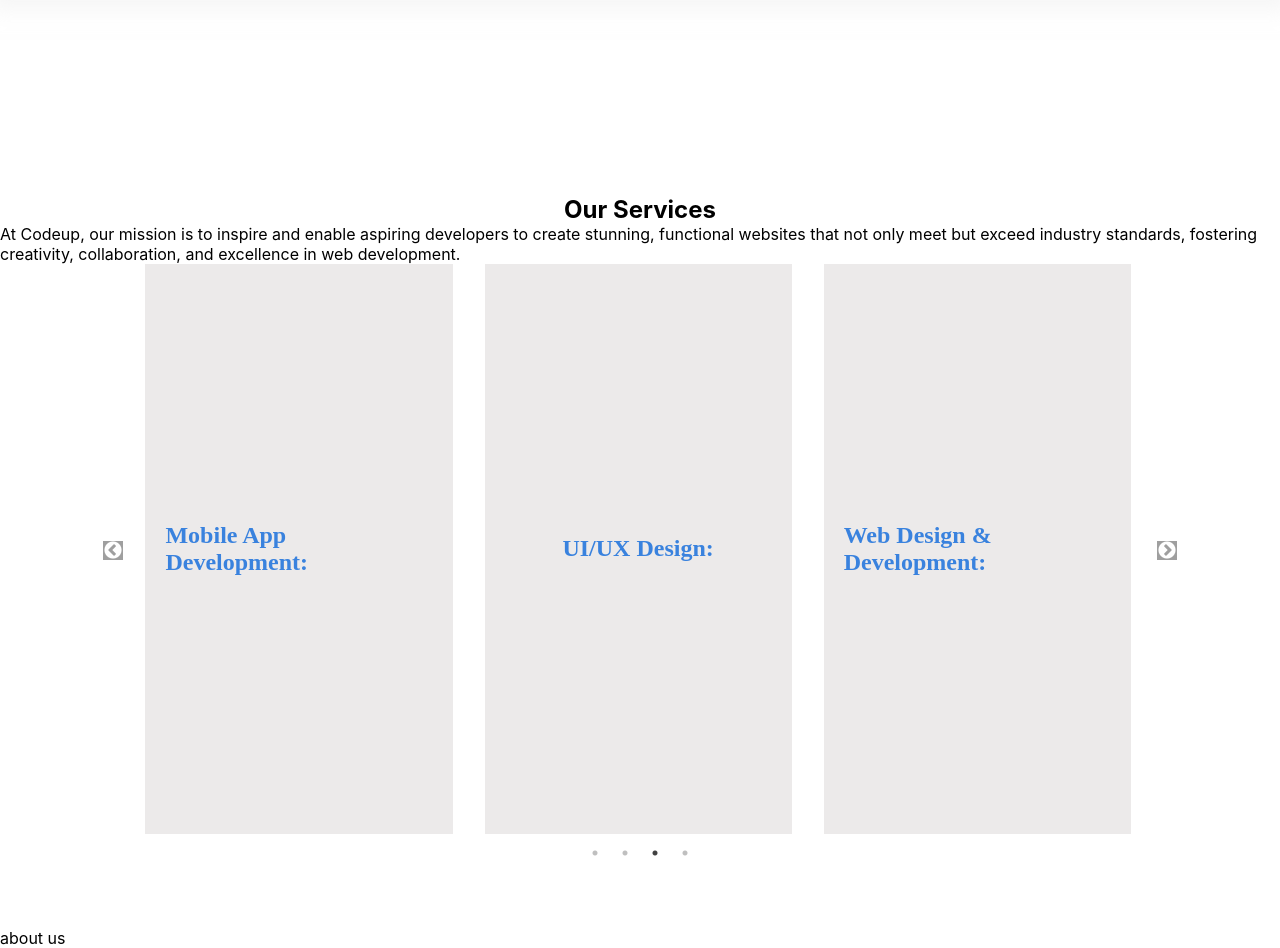
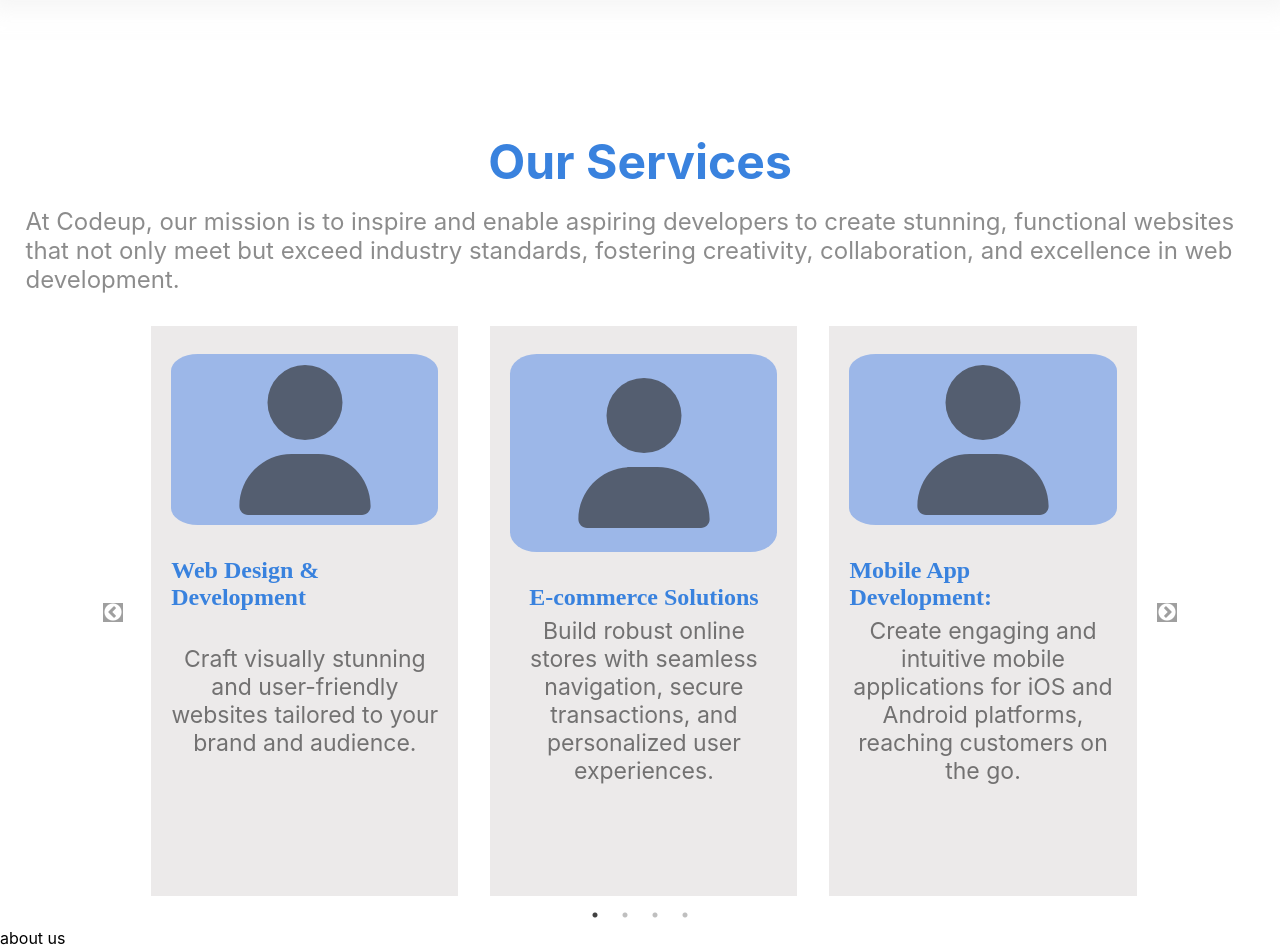
Before and after one commit to RayanAlHassan/codeUp_client, a React (Create React App) app in the folder client/: page / in a window 1280 px wide. Shown: the part 800-1748 px from the top of the page. Built offline with nearby package versions, Linux system fonts and the light colour scheme; a web font is replaced by a local one.

Commit message:
herosection

```diff
--- a/client/package.json
+++ b/client/package.json
@@ -3,6 +3,9 @@
   "version": "0.1.0",
   "private": true,
   "dependencies": {
+    "@fortawesome/fontawesome-svg-core": "^6.5.1",
+    "@fortawesome/free-solid-svg-icons": "^6.5.1",
+    "@fortawesome/react-fontawesome": "^0.2.0",
     "@testing-library/jest-dom": "^5.17.0",
     "@testing-library/react": "^13.4.0",
     "@testing-library/user-event": "^13.5.0",
--- a/client/src/Component/HeroSection/HeroSection.module.css
+++ b/client/src/Component/HeroSection/HeroSection.module.css
@@ -17,7 +17,7 @@
   align-items: center;
   background-position-y: 36%;
   background-position-x: 100%;
-  background-size: 32% 64%;
+  background-size: 43% 64%;
   background-repeat: no-repeat;
 }
 
@@ -36,7 +36,7 @@
 }
 
 .header {
-  color:  var(--main-blue);
+  color: var(--main-blue);
   font-size: 4rem;
   width: 60%;
 }
@@ -61,7 +61,6 @@
   font-weight: bold;
   border-radius: 30px 0 30px 30px;
   transition: all 0.3s linear;
-
 }
 .action {
   color: var(--grays-color);
@@ -73,6 +72,7 @@
   width: 60%;
   flex-direction: column;
 }
+
 .cart {
   background-color: transparent;
   border: none;
@@ -88,7 +88,6 @@
 }
 
 @media (max-width: 1200px) {
-
   .right {
     width: 100%;
   }
@@ -96,7 +95,6 @@
     font-size: 5.5vw;
     width: 60%;
   }
-
 }
 @media (max-width: 957px) {
   .header {
@@ -108,7 +106,7 @@
     font-size: 17px;
     width: 50%;
   }
-  .right{
+  .right {
     background-position-y: 36%;
     background-position-x: 115%;
     background-size: 61% 56%;
@@ -140,10 +138,10 @@
     z-index: 2;
     padding-top: 7rem;
   } */
-  .div{
+  .div {
     padding-top: 44rem;
   }
-  .right{
+  .right {
     background-size: 100% 50%;
   }
 }
@@ -153,11 +151,10 @@
     height: 3rem;
     font-size: 20px;
   }
-  .div{
+  .div {
     padding-top: 44rem;
   }
-  .right{
+  .right {
     background-size: 100% 50%;
   }
-
 }
--- a/client/src/Component/OurServices/OurServices.js
+++ b/client/src/Component/OurServices/OurServices.js
@@ -3,13 +3,15 @@
 import style from "./OurServices.module.css";
 import "slick-carousel/slick/slick.css";
 import "slick-carousel/slick/slick-theme.css";
+import { FontAwesomeIcon } from "@fortawesome/react-fontawesome";
+import { faShoppingCart, faUser } from "@fortawesome/free-solid-svg-icons";
 function OurServices() {
   const settings = {
     dots: true,
     infinite: true,
     arrows: true,
     autoplaySpeed: 2500,
-    autoplay: true,
+    autoplay: false,
     pauseOnHover: true,
     slidesToShow: 4,
     slidesToScroll: 1,
@@ -56,40 +58,65 @@
       <div className={style.cards}>
         <Slider {...settings}>
         <div className={style.card}>
-            <h2>Web Design & Development:</h2>
-            <div className={style.hoverDetails}>
+            <div className={style.cardContain}>
+              <div className={style.bcgIcon}>
+                <FontAwesomeIcon
+                  icon={faUser}
+                  style={{ width: "150px", height: "150px" }}
+                />
+              </div>
+              <h2>Web Design & Development</h2>
+            </div>
+
             <span className={style.desc}>
-                Craft visually stunning and user-friendly websites tailored to
-                your brand and audience.
+            Craft visually stunning and user-friendly websites tailored to your brand and audience.
             </span>
           </div>
+          <div className={style.card}>
+            <div className={style.cardContain}>
+              <div className={style.bcgIcon}>
+                <FontAwesomeIcon
+                  icon={faUser}
+                  style={{ width: "150px", height: "150px" }}
+                />
               </div>
-          <div className={style.card}>
               <h2>E-commerce Solutions</h2>
-            <div className={style.hoverDetails}>
+            </div>
+
             <span className={style.desc}>
               Build robust online stores with seamless navigation, secure
               transactions, and personalized user experiences.
             </span>
           </div>
+          <div className={style.card}>
+            <div className={style.cardContain}>
+              <div className={style.bcgIcon}>
+                <FontAwesomeIcon
+                  icon={faUser}
+                  style={{ width: "150px", height: "150px" }}
+                />
               </div>
-          <div className={style.card}>
               <h2>Mobile App Development:</h2>
-            <div className={style.hoverDetails}>
+            </div>
             <span className={style.desc}>
               Create engaging and intuitive mobile applications for iOS and
               Android platforms, reaching customers on the go.
             </span>
-            </div>{" "}
           </div>
           <div className={style.card}>
+            <div className={style.cardContain}>
+              <div className={style.bcgIcon}>
+                <FontAwesomeIcon
+                  icon={faUser}
+                  style={{ width: "150px", height: "150px" }}
+                />
+              </div>
               <h2>UI/UX Design:</h2>
-            <div className={style.hoverDetails}>
+            </div>
             <span className={style.desc}>
               4. Enhance user satisfaction and engagement through intuitive
               interface design and seamless user experiences.
             </span>
-            </div>{" "}
           </div>
         </Slider>
       </div>
--- a/client/src/Component/OurServices/OurServices.module.css
+++ b/client/src/Component/OurServices/OurServices.module.css
@@ -7,16 +7,27 @@
   align-content: center;
   justify-content: center;
   margin-bottom: 4rem;
-
 }
-  h2{
+h1 {
+  font-size: 6vh;
+  color: var(--main-blue);
+}
+h2 {
   width: 100%;
-    height: 100%;
+  /* height: 100%; */
+  margin-top: 2rem;
   display: flex;
   align-items: center;
   justify-content: center;
   color: var(--main-blue);
-    font-family: 'Times New Roman', Times, serif;
+  font-family: "Times New Roman", Times, serif;
+}
+.right {
+  width: 96%;
+  margin-top: 1rem;
+  font-size: 3vh;
+  color: var(--grays-color);
+  margin-bottom: 2rem;
 }
 .cards {
   margin: 0 auto;
@@ -25,7 +36,7 @@
   justify-content: center;
 }
 .card {
-    background-color:var(--main-color);
+  background-color: var(--main-color);
   display: inline-block;
   position: relative;
   text-decoration: none;
@@ -35,19 +46,37 @@
   padding: 20px;
   overflow: hidden;
   width: 100%;
+
   transition: all 0.3s;
 }
-  .desc
- {
+.desc {
   font-weight: 400;
-  font-size: 16px;
+  font-size: 23px;
   display: flex;
   justify-content: center;
   align-items: center;
   width: 100%;
-  height: 100%;
+  height: 34%;
   margin: auto;
   text-align: center;
+}
+.cardContain {
+    display: flex;
+    height: 50%;
+    flex-direction: column;
+    width: 100%;
+    align-items: center;
+    justify-content: center;
+  }
+  .bcgIcon{
+    width: 100%;
+    height: 100%;
+    background-color: #447fe57a;
+    border-radius: 10%;
+    display: flex;
+    align-items: center;
+    justify-content: center;
+    margin-top: 3%;
   }
 .hoverDetails {
   opacity: 0;
@@ -60,8 +89,8 @@
   left: 0;
   backdrop-filter: blur(8px);
   padding: 20px;
-      background-color:#447fe57a;
-      color:var(--grays-color);
+  background-color: #447fe57a;
+  color: var(--grays-color);
   border-radius: 0px;
   /* transition: opacity 0.5s ease-in-outn; */
   flex-direction: column;
--- a/client/src/Layout/NavBar/NavBar.js
+++ b/client/src/Layout/NavBar/NavBar.js
@@ -80,7 +80,7 @@
   return (
     <header
       className={`${styles.header} ${visible ? "" : styles.hidden}`}
-      style={{ backgroundColor: scrollY > 0 ? "var(--bcg--top)" : "" }}
+      style={{ backgroundColor: scrollY > 0 ? "var(--grays--color)" : "" }}
     >
       <nav className={styles.nav}>
         <div className={styles.logoContainer}>
```
Also changed, not shown: client/src/assets/images/bacgg.jpg (added), 1 other file (tests, documents, lock files or other folders). Lines whose indentation alone changed are shown as unchanged.
